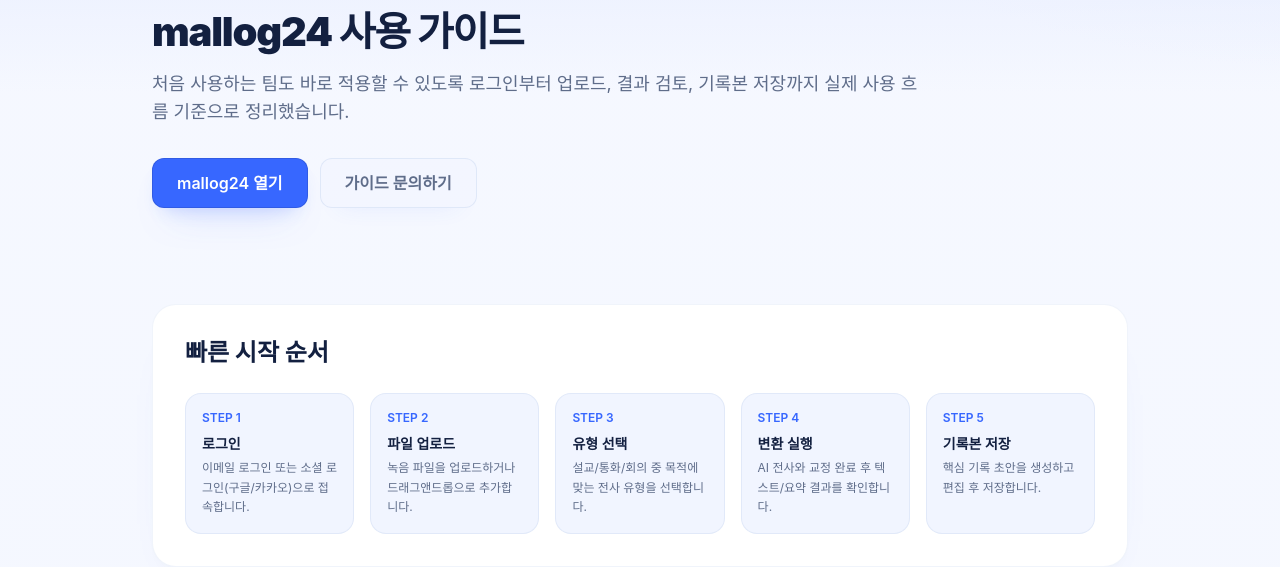
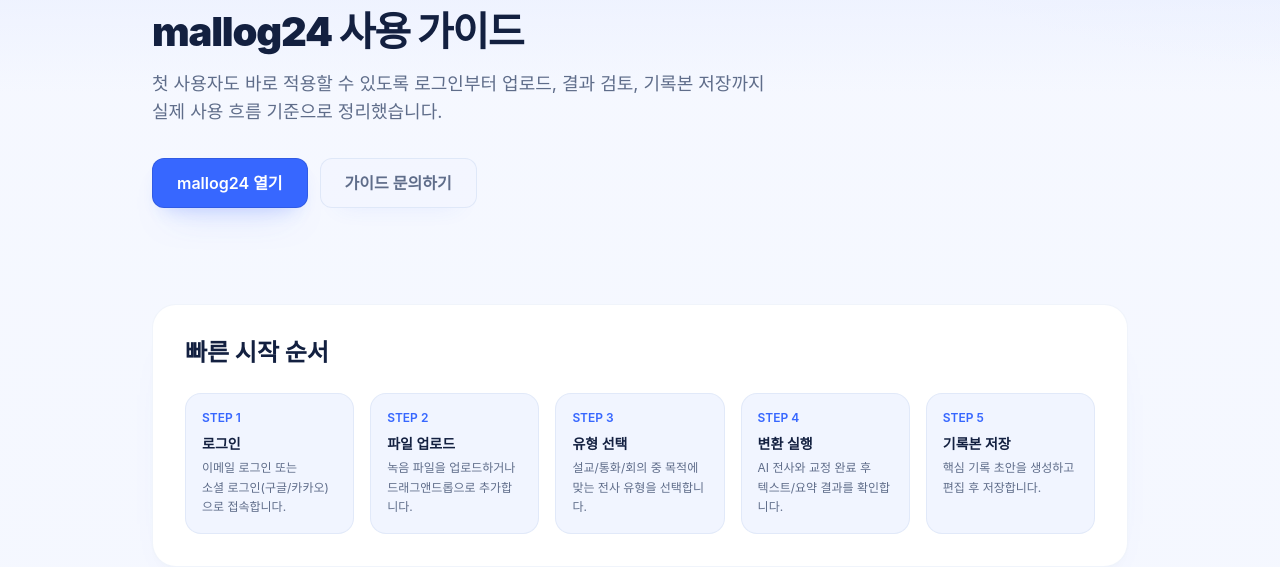
Before and after one commit to hyunw2o/ours-homepage, a Next.js app: page /mallog24-guide in a window 1280 px wide. Shown: the part 182-749 px from the top of the page. Built offline with nearby package versions, Linux system fonts and the light colour scheme; no server answers; a web font is replaced by a local one.

Commit message:
fix(copy): refine line breaks for landing and mallog24 guide steps

```diff
--- a/pages/index.js
+++ b/pages/index.js
@@ -254,8 +254,7 @@
               <span className="ours-section-kicker">Products</span>
               <h2 className="ours-section-title">정돈된 기록 흐름을 만드는 핵심 기능</h2>
               <p className="ours-section-copy">
-                복잡한 기능 설명보다 실제 업무 흐름에 맞춘 카드 구성으로 필요한 기능을 빠르게 이해하고
-                바로 시작할 수 있도록 설계했습니다.
+                복잡한 기능 설명보다 실제 업무 흐름에 맞춘 카드 구성으로 필요한 기능을<br />빠르게 이해하고 바로 시작할 수 있도록 설계했습니다.
               </p>
             </div>
 
@@ -275,7 +274,7 @@
                     </span>
                     <Mallog24Logo className="w-full max-w-[220px] h-auto mb-4" />
                     <p className="ours-feature-copy max-w-lg">
-                      AI 기반 음성 인식 도구. 음성 파일을 올리면, 정돈된 녹취록을 받아보세요.
+                      AI 기반 음성 인식 도구. 음성 파일을 올리면, 정돈된 녹취록을 받아보세요.<br />
                       설교, 강의, 회의 등 다양한 음성 콘텐츠를 빠르고 정확하게 텍스트로 변환합니다.
                     </p>
                   </div>
@@ -304,7 +303,7 @@
                 </div>
                 <h3 className="ours-feature-title">AI 음성 인식</h3>
                 <p className="ours-feature-copy">
-                  Whisper + Gemini 2단계 엔진으로 높은 정확도의 음성 인식. 저음질 오디오도 문맥 기반으로 복원합니다.
+                  Whisper + Gemini 2단계 엔진으로 높은 정확도의 음성 인식.<br />저음질 오디오도 문맥 기반으로 복원합니다.
                 </p>
               </BentoCard>
 
@@ -317,7 +316,7 @@
                 </div>
                 <h3 className="ours-feature-title">스마트 텍스트 교정</h3>
                 <p className="ours-feature-copy">
-                  전문 용어 사전 + AI 교정으로 의료, 교회, 일반 용어를 정확하게 변환합니다.
+                  전문 용어 사전 + AI 교정으로<br />의료, 교회, 일반 용어를 정확하게 변환합니다.
                 </p>
               </BentoCard>
 
@@ -332,7 +331,7 @@
                     </div>
                     <h3 className="ours-feature-title">다양한 녹취 유형 지원</h3>
                     <p className="ours-feature-copy">
-                      설교, 통화, 회의 등 상황에 최적화된 프롬프트로 더 정확한 결과를 제공합니다.
+                      설교, 통화, 회의 등 상황에 최적화된 프롬프트로<br />더 정확한 결과를 제공합니다.
                     </p>
                   </div>
                   <div className="flex gap-3 flex-wrap">
@@ -354,7 +353,7 @@
                 </div>
                 <h3 className="ours-feature-title">빠른 처리</h3>
                 <p className="ours-feature-copy">
-                  긴 음성 파일도 몇 분 안에 처리. 자동 분할 + 병렬 처리로 빠르게 결과를 받아보세요.
+                  긴 음성 파일도 몇 분 안에 처리.<br />자동 분할 + 병렬 처리로 빠르게 결과를 받아보세요.
                 </p>
               </BentoCard>
 
@@ -367,7 +366,7 @@
                 </div>
                 <h3 className="ours-feature-title">한국어 + English</h3>
                 <p className="ours-feature-copy">
-                  한국어와 영어 모두 지원. 각 언어에 최적화된 용어 사전과 교정 로직을 적용합니다.
+                  한국어와 영어 모두 지원.<br />각 언어에 최적화된 용어 사전과 교정 로직을 적용합니다.
                 </p>
               </BentoCard>
 
@@ -380,7 +379,7 @@
                 </div>
                 <h3 className="ours-feature-title">다양한 내보내기</h3>
                 <p className="ours-feature-copy">
-                  TXT, Word 형식으로 내보내기. 클립보드 복사와 주보용 요약 생성도 지원합니다.
+                  TXT, Word 형식으로 내보내기.<br />클립보드 복사와 주보용 요약 생성도 지원합니다.
                 </p>
               </BentoCard>
 
--- a/pages/mallog24-guide.js
+++ b/pages/mallog24-guide.js
@@ -14,7 +14,7 @@
     <div className="rounded-2xl ours-soft-card p-4">
       <p className="text-xs font-semibold ours-link mb-2">STEP {number}</p>
       <p className="text-sm font-semibold ours-title mb-1">{title}</p>
-      <p className="text-xs ours-muted leading-relaxed">{body}</p>
+      <p className="text-xs ours-muted leading-relaxed whitespace-pre-line">{body}</p>
     </div>
   )
 }
@@ -68,7 +68,7 @@
             <p className="text-xs font-semibold tracking-[0.2em] uppercase ours-link mb-4">Usage Guide</p>
             <h1 className="ours-section-title mb-4">mallog24 사용 가이드</h1>
             <p className="text-base sm:text-lg ours-muted leading-relaxed max-w-3xl">
-              처음 사용하는 팀도 바로 적용할 수 있도록 로그인부터 업로드, 결과 검토, 기록본 저장까지
+              첫 사용자도 바로 적용할 수 있도록 로그인부터 업로드, 결과 검토, 기록본 저장까지<br />
               실제 사용 흐름 기준으로 정리했습니다.
             </p>
             <div className="mt-8 flex flex-col sm:flex-row gap-3">
@@ -93,11 +93,11 @@
             <div className="rounded-3xl ours-card p-6 sm:p-8">
               <h2 className="text-2xl font-bold ours-title mb-6">빠른 시작 순서</h2>
               <div className="grid grid-cols-1 md:grid-cols-5 gap-4">
-                <GuideStep number="1" title="로그인" body="이메일 로그인 또는 소셜 로그인(구글/카카오)으로 접속합니다." />
-                <GuideStep number="2" title="파일 업로드" body="녹음 파일을 업로드하거나 드래그앤드롭으로 추가합니다." />
-                <GuideStep number="3" title="유형 선택" body="설교/통화/회의 중 목적에 맞는 전사 유형을 선택합니다." />
-                <GuideStep number="4" title="변환 실행" body="AI 전사와 교정 완료 후 텍스트/요약 결과를 확인합니다." />
-                <GuideStep number="5" title="기록본 저장" body="핵심 기록 초안을 생성하고 편집 후 저장합니다." />
+                <GuideStep number="1" title="로그인" body={"이메일 로그인 또는\n소셜 로그인(구글/카카오)으로 접속합니다."} />
+                <GuideStep number="2" title="파일 업로드" body={"녹음 파일을 업로드하거나\n드래그앤드롭으로 추가합니다."} />
+                <GuideStep number="3" title="유형 선택" body={"설교/통화/회의 중 목적에\n맞는 전사 유형을 선택합니다."} />
+                <GuideStep number="4" title="변환 실행" body={"AI 전사와 교정 완료 후\n텍스트/요약 결과를 확인합니다."} />
+                <GuideStep number="5" title="기록본 저장" body={"핵심 기록 초안을 생성하고\n편집 후 저장합니다."} />
               </div>
             </div>
           </div>
```
